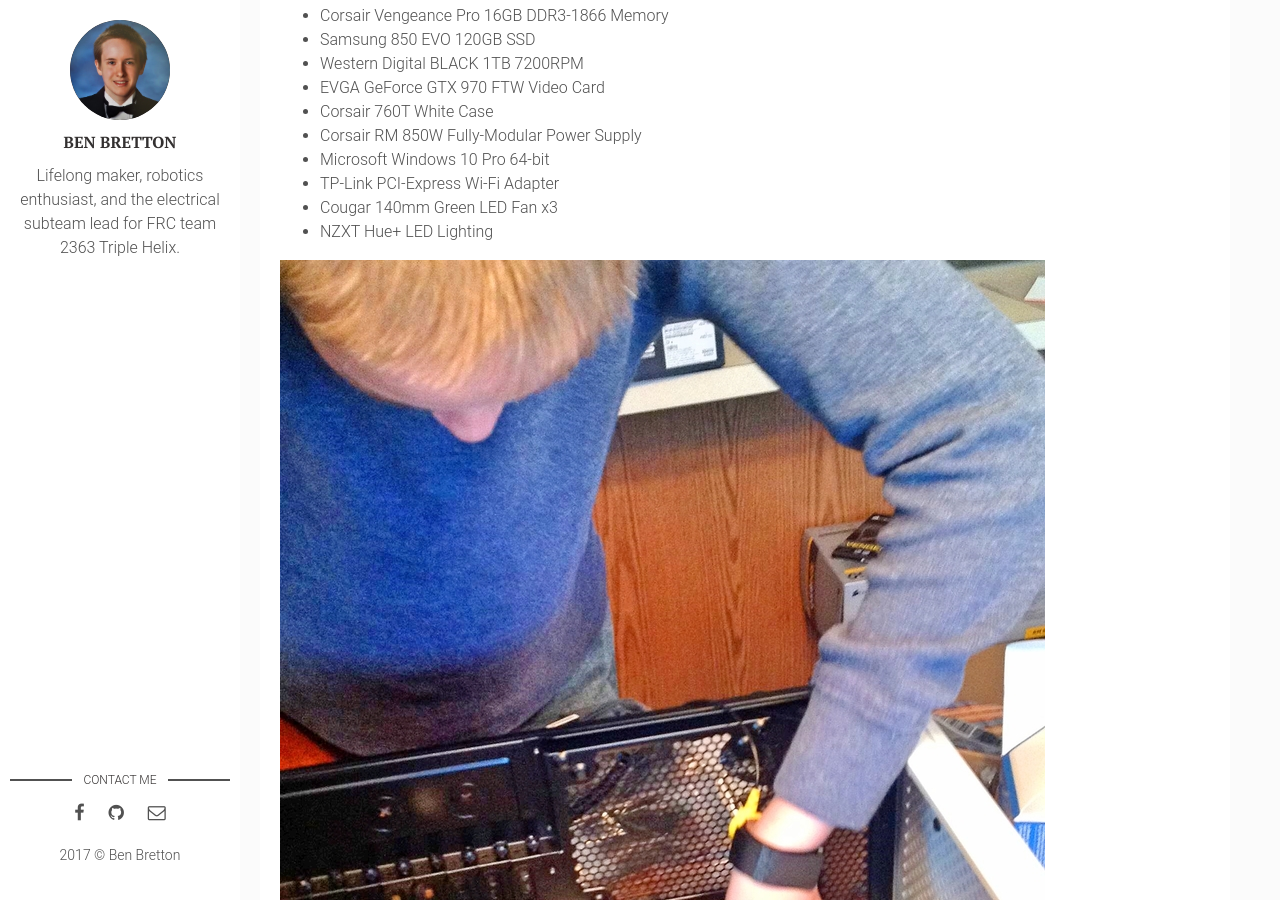
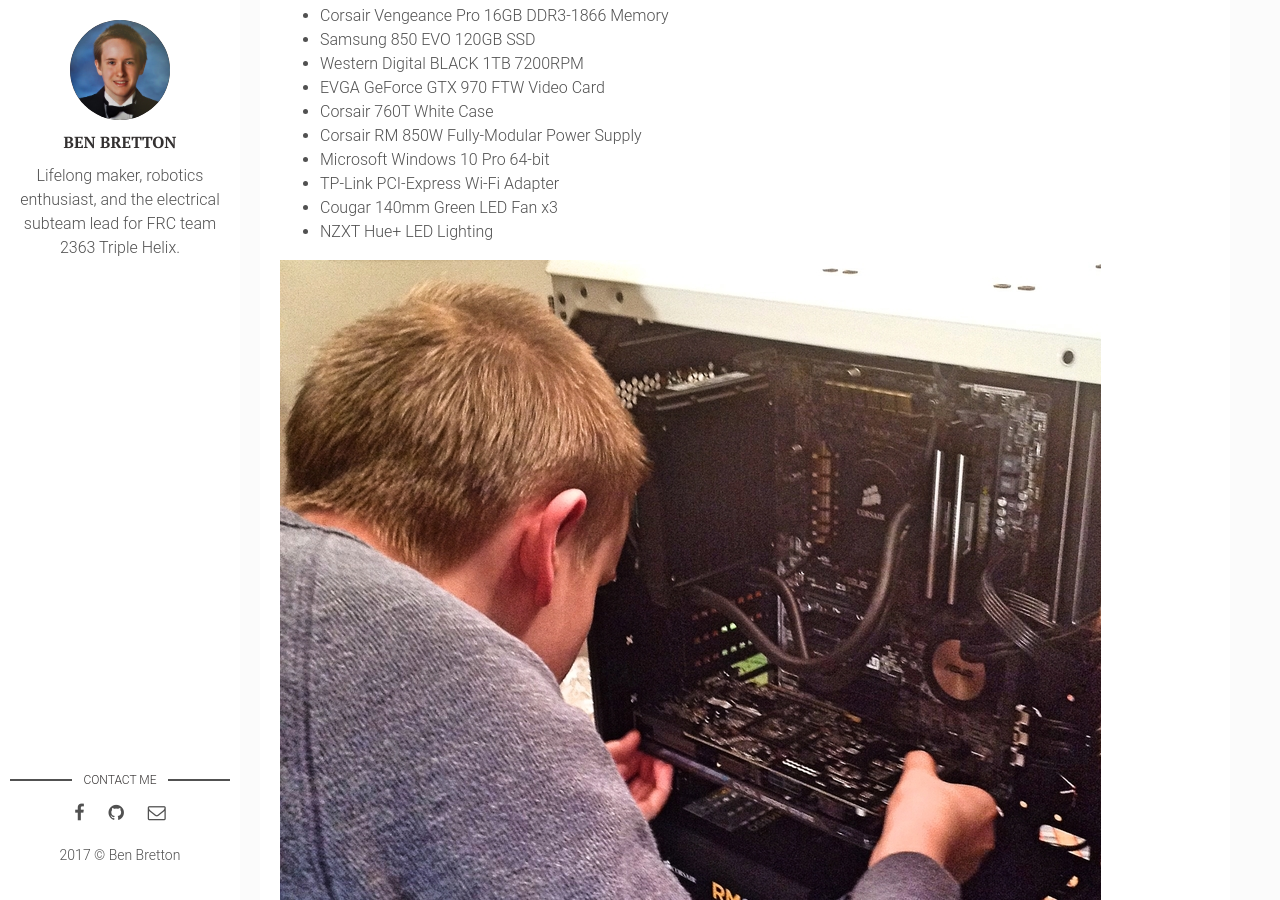
Before and after one commit to wbenb/wbenb.github.io, a Jekyll site: the page built from _posts/2014-12-28-pc-build.markdown, in a window 1280 px wide and 900 px high, scrolled down 927 px. Built offline with Jekyll 4.4.1, drawn with Linux system fonts in a browser that asks for light colours.

Commit message:
Update 2014-12-28-pc-build.markdown

```diff
--- a/_posts/2014-12-28-pc-build.markdown
+++ b/_posts/2014-12-28-pc-build.markdown
@@ -26,5 +26,4 @@
 * Cougar 140mm Green LED Fan x3
 * NZXT Hue+ LED Lighting
 
-![PC Build 1](http://wbenb.github.io/assets/img/pc_build_1.jpg)
 ![PC Build 2](http://wbenb.github.io/assets/img/pc_build_2.jpg)
```
